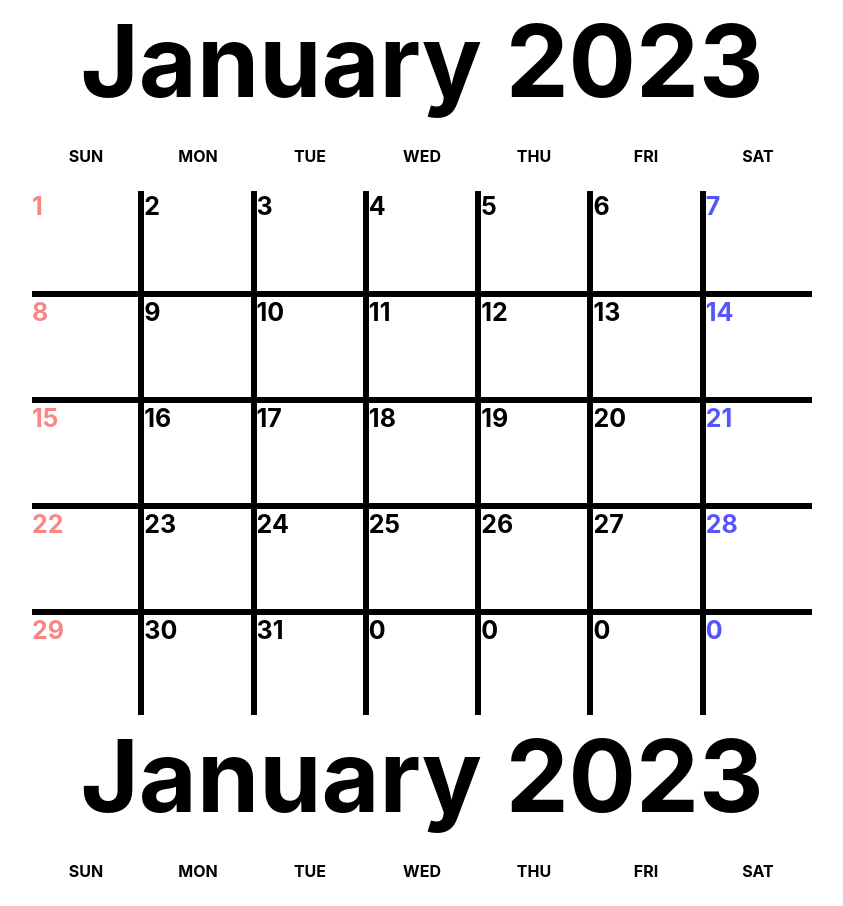
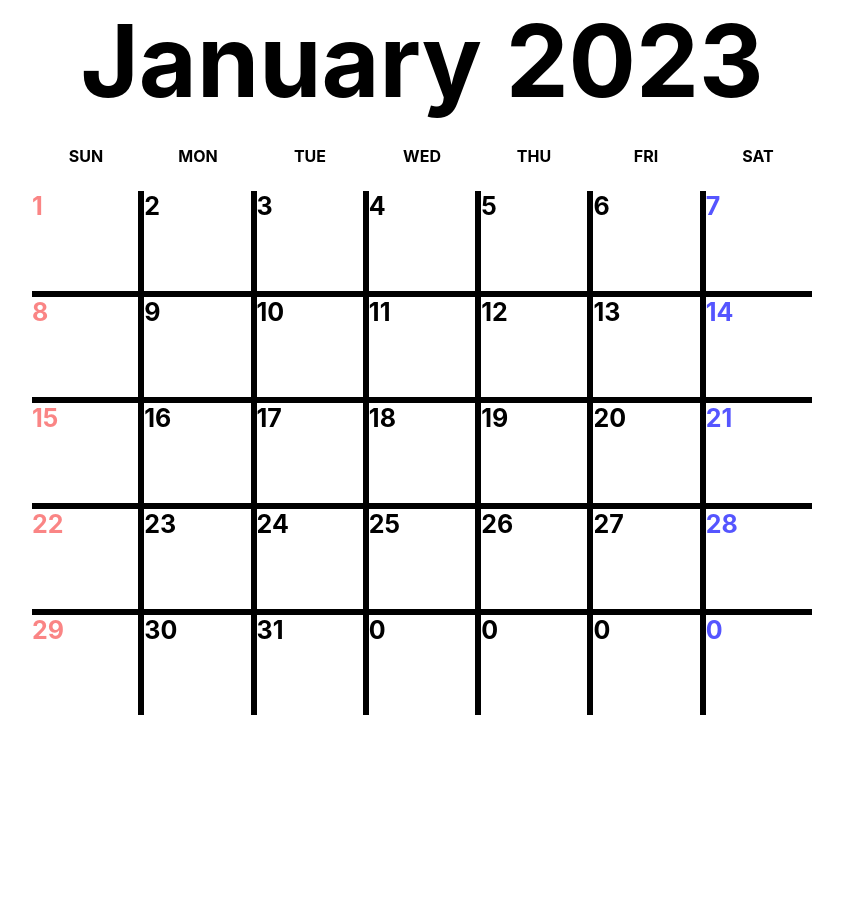
Before and after one commit to UlsanBigDev/ChunMa, a React (Create React App) app: page / in a window 1280 px wide. Shown: the whole page, without its empty margins (218-1061 px from the left). After the commit the page ends 800 px from the top, so only its background shows below. Built offline with nearby package versions, Linux system fonts and the light colour scheme.

Commit message:
Calendar

```diff
--- a/src/App.tsx
+++ b/src/App.tsx
@@ -11,7 +11,7 @@ function App() {
   return (
     <div className='content'>
       <Calendar/>
-      <Home qwert={[]}/>
+      {/* <Home qwert={[]}/> */}
     </div>
   );
 }
```
